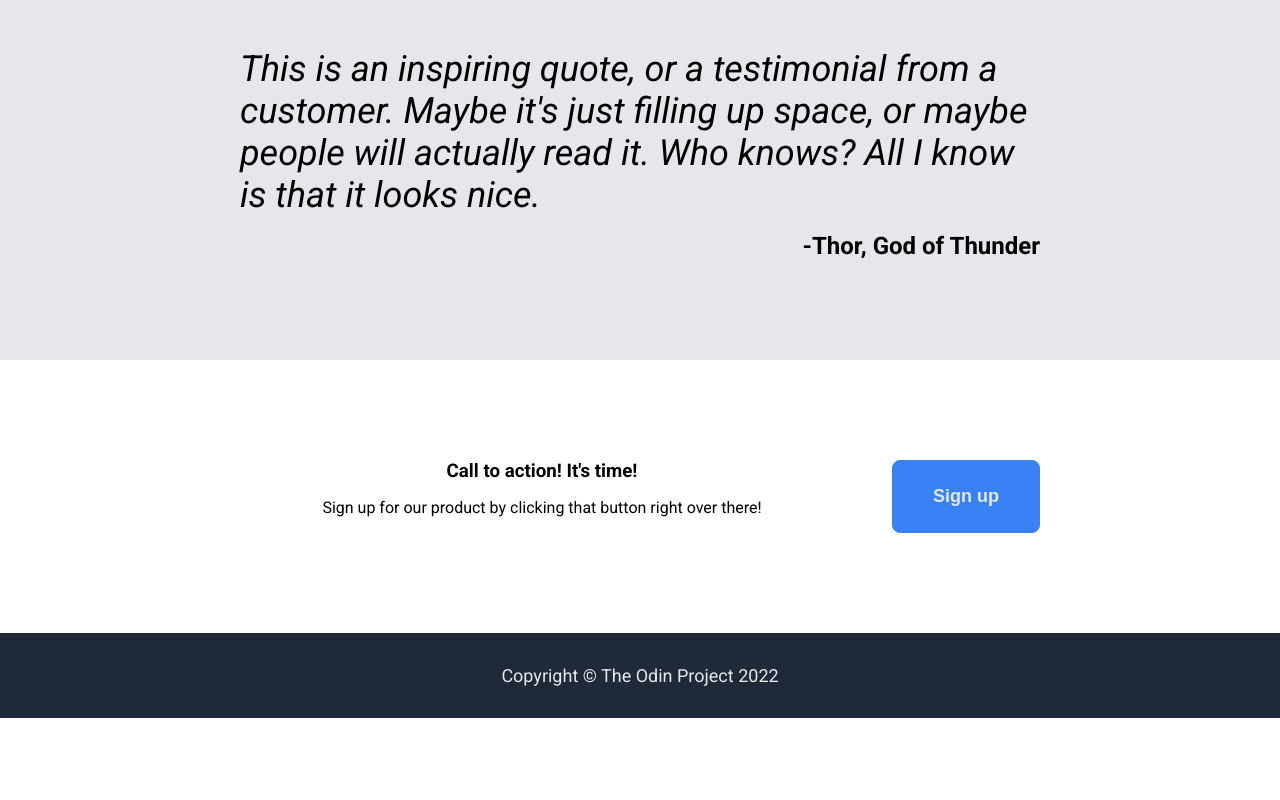
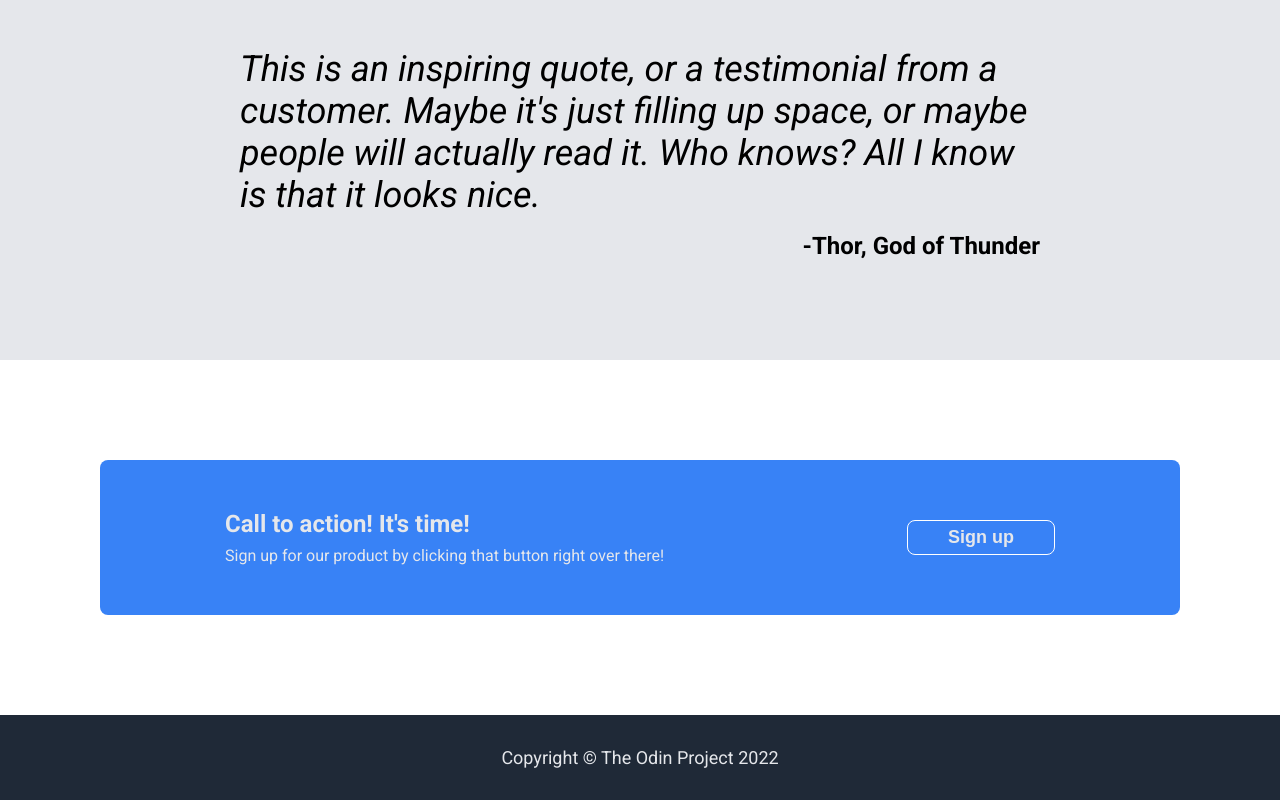
Before and after one commit to Airiseru/TOP-Landing-Page, a plain HTML site: page index.html in a window 1280 px wide. Shown: the part 991-1791 px from the top of the page. Before the commit the page ends 1709 px from the top, so only its background shows below. Drawn offline with Linux system fonts and the light colour scheme.

Commit message:
Edit style for call to action section

```diff
--- a/index.html
+++ b/index.html
@@ -31,7 +31,7 @@
 
         <div class="main">
             <h2>Some random information.</h2>
-            <div class="container">
+            <div class="container info">
                 <div class="card">
                     <div class="box"></div>
                     <p>this is some subtext under an illustration or image</p>
@@ -55,7 +55,7 @@
                 <p class="author">-Thor, God of Thunder</p>
             </div>
 
-            <div class="container">
+            <div class="container cta">
                 <div class="left">
                     <h3>Call to action! It's time!</h3>
                     <p>Sign up for our product by clicking that button right over there!</p>
--- a/styles.css
+++ b/styles.css
@@ -87,7 +87,7 @@ button {
     margin: 48px 0;
 }
 
-.main .container {
+.main .info {
     margin: 0 auto 100px;
     width: 800px;
     text-align: center;
@@ -127,6 +127,34 @@ button {
     text-align: end;
 }
 
+.main .cta {
+    background-color: #3882f6;
+    padding: 50px;
+    margin: 0 100px 100px;
+    align-items: center;
+    border-radius: 8px;
+}
+
+.main .cta .left {
+    color: #e5e7eb;
+    text-align: left;
+    margin-left: 75px
+}
+
+.cta .left h3 {
+    font-size: 24px;
+}
+
+.cta .left p {
+    margin-top: 8px;
+    margin-bottom: 0;
+}
+
+.cta .cta-button {
+    border-color: white;
+    height: 35px;
+    margin-right: 75px;
+}
 
 .footer {
     color: #e5e7eb;
```
